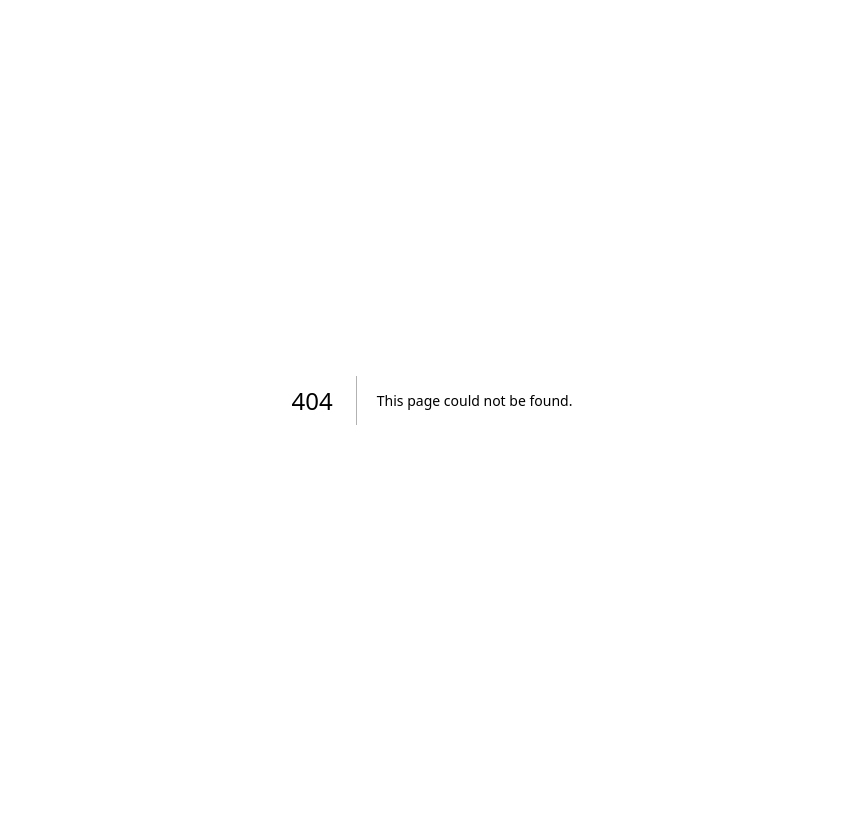
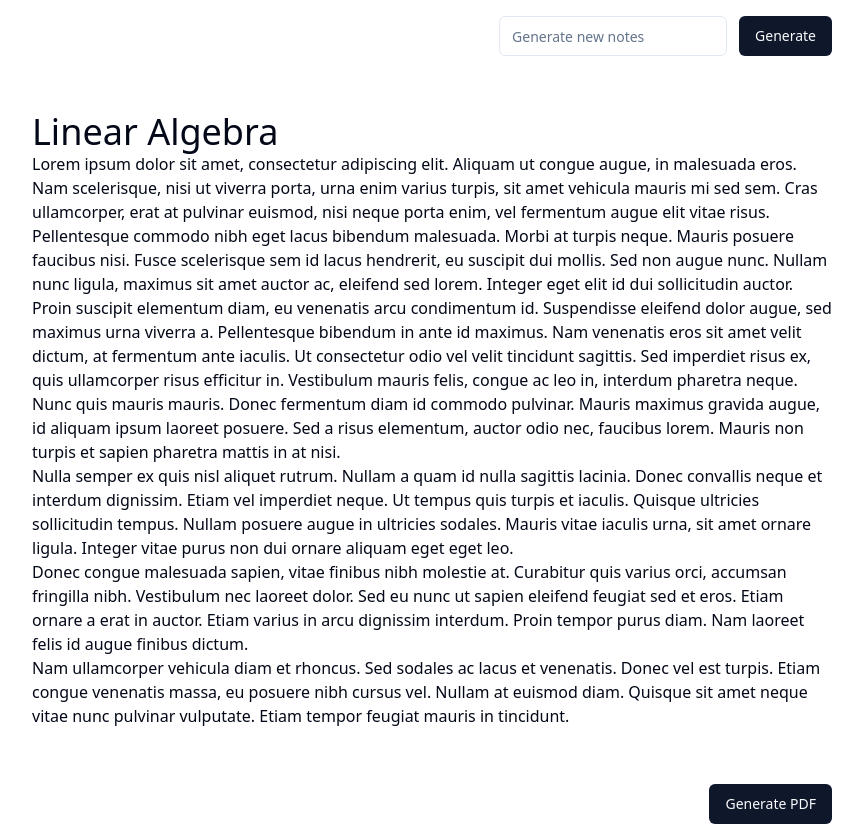
Before and after one commit to neutr0n420/Tech-Smart, a Next.js app: page /notes in a window 1280 px wide. Before the commit this address had no page. Shown: the whole page, without its empty margins (208-1071 px from the left). Before the commit the page ends 800 px from the top, so only its background shows below. Built offline with nearby package versions, Linux system fonts and the light colour scheme.

Commit message:
feat: write basic markdown for notes page

```diff
--- /dev/null
+++ b/src/pages/notes/index.tsx
@@ -0,0 +1,50 @@
+import { FC } from "react";
+import { useRouter } from "next/navigation";
+
+import { Input } from "@/components/ui/input";
+import { Button } from "@/components/ui/button";
+
+interface NotesProps { }
+
+const Notes: FC<NotesProps> = ({ }) => {
+  const router = useRouter()
+
+  return (
+    <div className="container max-w-4xl min-h-screen flex items-center justify-center">
+      <div className="flex flex-col w-max gap-4 h-full justify-center p-4">
+        <div className="flex flex-row gap-3 w-max self-end">
+          <Input
+            readOnly
+            onClick={() => router.push('/')}
+            placeholder="Generate new notes"
+          />
+          <Button
+            onClick={() => router.push('/')}
+          >
+            Generate
+          </Button>
+        </div>
+
+        <div className="my-10">
+          <h2 className="text-4xl">Linear Algebra</h2>
+
+          <article>
+            Lorem ipsum dolor sit amet, consectetur adipiscing elit. Aliquam ut congue augue, in malesuada eros. Nam scelerisque, nisi ut viverra porta, urna enim varius turpis, sit amet vehicula mauris mi sed sem. Cras ullamcorper, erat at pulvinar euismod, nisi neque porta enim, vel fermentum augue elit vitae risus. Pellentesque commodo nibh eget lacus bibendum malesuada. Morbi at turpis neque. Mauris posuere faucibus nisi. Fusce scelerisque sem id lacus hendrerit, eu suscipit dui mollis. Sed non augue nunc. Nullam nunc ligula, maximus sit amet auctor ac, eleifend sed lorem. Integer eget elit id dui sollicitudin auctor. <br />
+
+            Proin suscipit elementum diam, eu venenatis arcu condimentum id. Suspendisse eleifend dolor augue, sed maximus urna viverra a. Pellentesque bibendum in ante id maximus. Nam venenatis eros sit amet velit dictum, at fermentum ante iaculis. Ut consectetur odio vel velit tincidunt sagittis. Sed imperdiet risus ex, quis ullamcorper risus efficitur in. Vestibulum mauris felis, congue ac leo in, interdum pharetra neque. Nunc quis mauris mauris. Donec fermentum diam id commodo pulvinar. Mauris maximus gravida augue, id aliquam ipsum laoreet posuere. Sed a risus elementum, auctor odio nec, faucibus lorem. Mauris non turpis et sapien pharetra mattis in at nisi.<br />
+
+            Nulla semper ex quis nisl aliquet rutrum. Nullam a quam id nulla sagittis lacinia. Donec convallis neque et interdum dignissim. Etiam vel imperdiet neque. Ut tempus quis turpis et iaculis. Quisque ultricies sollicitudin tempus. Nullam posuere augue in ultricies sodales. Mauris vitae iaculis urna, sit amet ornare ligula. Integer vitae purus non dui ornare aliquam eget eget leo.<br />
+
+            Donec congue malesuada sapien, vitae finibus nibh molestie at. Curabitur quis varius orci, accumsan fringilla nibh. Vestibulum nec laoreet dolor. Sed eu nunc ut sapien eleifend feugiat sed et eros. Etiam ornare a erat in auctor. Etiam varius in arcu dignissim interdum. Proin tempor purus diam. Nam laoreet felis id augue finibus dictum.<br />
+
+            Nam ullamcorper vehicula diam et rhoncus. Sed sodales ac lacus et venenatis. Donec vel est turpis. Etiam congue venenatis massa, eu posuere nibh cursus vel. Nullam at euismod diam. Quisque sit amet neque vitae nunc pulvinar vulputate. Etiam tempor feugiat mauris in tincidunt.
+          </article>
+        </div>
+
+        <Button className="w-max self-end">Generate PDF</Button>
+      </div>
+    </div>
+  )
+}
+
+export default Notes
```
